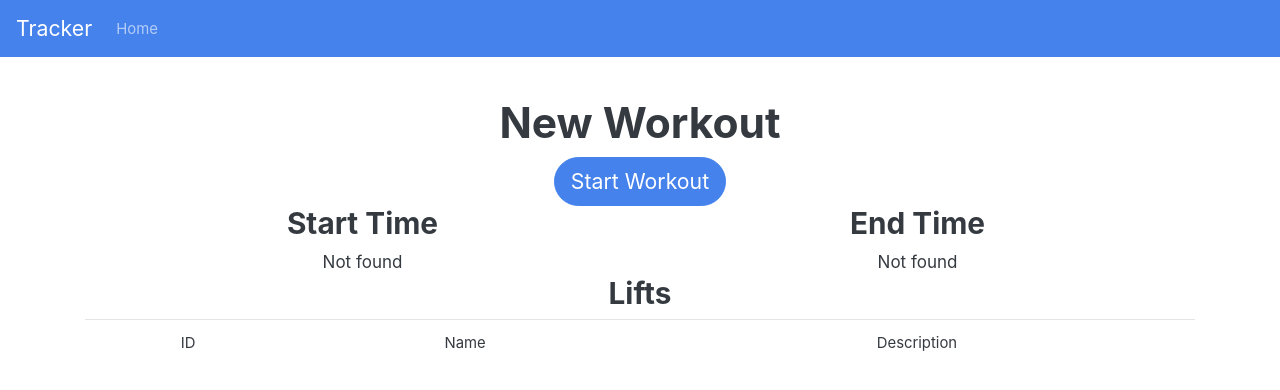
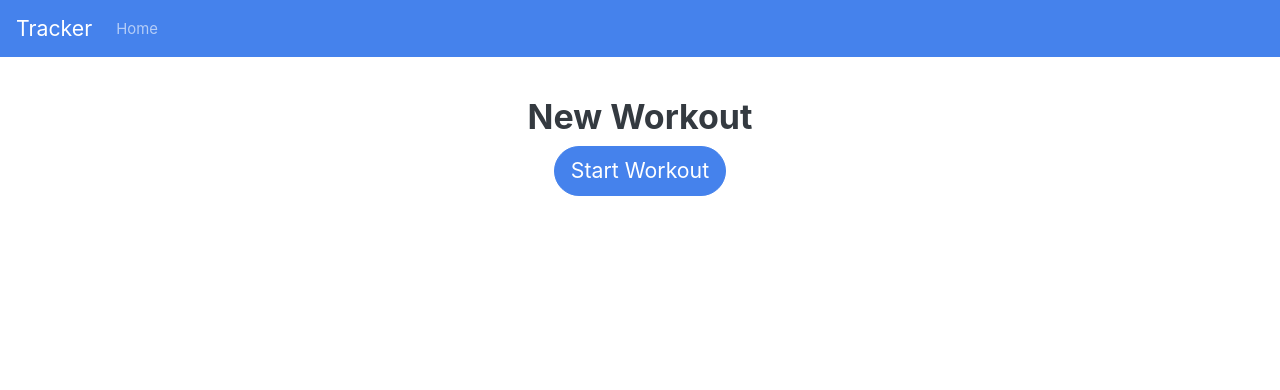
Before and after one commit to nickcoffey/tracker, a React (Create React App) app in the folder react-src/: page /workout/0 in a window 1280 px wide. Before the commit this address had no page. Shown: the top 390 px of the page. Built offline with nearby package versions, Linux system fonts and the light colour scheme.

Commit message:
Refactored Workout screen and added a timer

```diff
--- /dev/null
+++ b/react-src/src/components/workout/WorkoutDetails.js
@@ -0,0 +1,25 @@
+import React from 'react'
+import PropTypes from 'prop-types'
+import { millisToMinutesAndSeconds } from '../../util/DateUtils'
+
+export default function WorkoutDetails(props) {
+    return (
+        <div className='container'>
+            <div className='row'>
+                <div className='col'>
+                    <strong>Date Started: </strong>
+                    {new Date(props.starttime).toLocaleDateString()}
+                </div>
+                <div className='col'>
+                    <strong>Workout Length: </strong>
+                    {millisToMinutesAndSeconds(Math.abs(new Date(props.endtime) - new Date(props.starttime)))}
+                </div>
+            </div>
+        </div>
+    )
+}
+
+WorkoutDetails.propTypes = {
+    starttime: PropTypes.string.isRequired,
+    endtime: PropTypes.string.isRequired
+}
--- /dev/null
+++ b/react-src/src/components/workout/WorkoutHeader.js
@@ -0,0 +1,19 @@
+import React from 'react'
+import PropTypes from 'prop-types'
+
+export default function WorkoutHeader(props) {
+    var headerText = 'Workout'
+    if (props.isNew) {
+        headerText = 'New Workout'
+    }
+
+    return (
+        <h2>
+            {headerText}
+        </h2>
+    )
+}
+
+WorkoutHeader.propTypes = {
+    isNew: PropTypes.bool.isRequired
+}
--- /dev/null
+++ b/react-src/src/components/workout/WorkoutTimer.js
@@ -0,0 +1,28 @@
+import React from 'react'
+import PropTypes from 'prop-types'
+
+export default function WorkoutTimer(props) {
+    var workoutTime = (<div></div>)
+    var button = (<div></div>)
+    if (props.isInProgress) {
+        var workoutTime = (<div>{props.workoutLength}</div>)
+        button = (<button type='button' className='btn btn-primary btn-lg' onClick={props.endWorkout}>End Workout</button>)
+    } else if (props.isNew) {
+        button = (<button type='button' className='btn btn-primary btn-lg' onClick={props.startWorkout}>Start Workout</button>)
+    }
+
+    return (
+        <div>
+            {button}
+            {workoutTime}
+        </div>
+    )
+}
+
+WorkoutTimer.propTypes = {
+    isNew: PropTypes.bool.isRequired,
+    isInProgress: PropTypes.bool.isRequired,
+    workoutLength: PropTypes.any.isRequired,
+    startWorkout: PropTypes.func.isRequired,
+    endWorkout: PropTypes.func.isRequired
+}
--- a/react-src/src/pages/Workout.js
+++ b/react-src/src/pages/Workout.js
@@ -1,7 +1,11 @@
 import React, { Component } from 'react'
 import Form from '../components/common/Form/Form'
 import Table from '../components/common/Table'
-import { getAllByID, getOneByID, createOne, updateOneByID } from '../api/APIUtils'
+import WorkoutHeader from '../components/workout/WorkoutHeader'
+import WorkoutTimer from '../components/workout/WorkoutTimer'
+import WorkoutDetails from '../components/workout/WorkoutDetails'
+import { getAllByID, getOneByID, createOne, updateOneByID } from '../util/APIUtils'
+import { getCurrentDateString } from '../util/DateUtils'
 
 export default class Workout extends Component {
     constructor(props) {
@@ -9,6 +13,8 @@ export default class Workout extends Component {
         this.state = {
             isInProgress: false,
             isNew: false,
+            intervalID: 0,
+            workoutTimer: '',
             id: 'Not found',
             starttime: 'Not found',
             endtime: 'Not found',
@@ -16,36 +22,20 @@ export default class Workout extends Component {
         }
         this.startWorkout = this.startWorkout.bind(this)
         this.endWorkout = this.endWorkout.bind(this)
-        this.getCurrentDateString = this.getCurrentDateString.bind(this)
-        this.convertToFull = this.convertToFull.bind(this)
-    }
-
-    convertToFull(text) {
-        if(text.length === 1) {
-            text = `0${text}`
-        }
-        return text
-    }
-
-    getCurrentDateString() {
-        var date = new Date()
-        var fullHours = this.convertToFull(date.getHours().toString())
-        var fullMinutes = this.convertToFull(date.getMinutes().toString())
-        var fullMonth = this.convertToFull(date.getMonth().toString())
-        var fullDay = this.convertToFull(date.getDate().toString())
-        return `${date.getFullYear()}-${fullMonth}-${fullDay} ${fullHours}:${fullMinutes}`
+        this.startWorkoutTimer = this.startWorkoutTimer.bind(this)
     }
 
     startWorkout() {
         const newWorkout = {
             id: 0,
-            starttime:  this.getCurrentDateString(),
+            starttime:  getCurrentDateString(),
             endtime: null
         }
         createOne('workout', newWorkout).then(workout => {
             this.setState(workout)
             if(workout.id !== undefined && workout.id !== 0) {
                 this.setState({isNew: false, isInProgress: true})
+                this.startWorkoutTimer()
                 getAllByID('workoutLift', this.state.id).then(workoutLifts => this.setState({workoutLifts: workoutLifts}))
             }
         })
@@ -55,13 +45,22 @@ export default class Workout extends Component {
         const updateWorkout = {
             id: this.state.id,
             starttime:  this.state.starttime,
-            endtime: this.getCurrentDateString()
+            endtime: getCurrentDateString()
         }
         updateOneByID('workout', updateWorkout).then(workout => {
             if(workout.id !== undefined && workout.id !== 0) {
+                clearInterval(this.state.intervalID)
                 this.setState({isInProgress: false, endtime: workout.endtime})
             }
         })
+    }
+
+    startWorkoutTimer() {
+        var intervalID = setInterval(() => {
+            var currentDate = new Date(Math.abs(new Date() - new Date(this.state.starttime)))
+            this.setState({workoutTimer: `${currentDate.getMinutes()}:${currentDate.getSeconds()}`})
+        }, 1000)
+        this.setState({intervalID: intervalID})
     }
 
     componentDidMount() {
@@ -75,18 +74,6 @@ export default class Workout extends Component {
     }
 
     render() {
-        var headerText = 'Workout'
-        if (this.state.isNew) {
-            headerText = 'New Workout'
-        }
-
-        var button = (<div></div>)
-        if (this.state.isInProgress) {
-            button = (<button type='button' className='btn btn-primary btn-lg' onClick={this.endWorkout}>End Workout</button>)
-        } else if (this.state.isNew) {
-            button = (<button type='button' className='btn btn-primary btn-lg' onClick={this.startWorkout}>Start Workout</button>)
-        }
-
         const workoutLifts = this.state.workoutLifts.map(workoutLift => (
             <tr key={workoutLift.id}>
                 <td>{workoutLift.id}</td>
@@ -94,6 +81,10 @@ export default class Workout extends Component {
                 <td>{workoutLift.description}</td>
             </tr>
         ))
+        var details = (<div></div>)
+        if(!this.state.isNew && !this.state.isInProgress && this.state.endtime !== 'Not found') {
+            details = (<WorkoutDetails starttime={this.state.starttime} endtime={this.state.endtime} />)
+        }
 
         // const input = {
         //     id: 'name',
@@ -103,21 +94,12 @@ export default class Workout extends Component {
 
         return (
             <div>
-                <h1>{headerText}</h1>
-                {button}
-                <div className='container'>
-                    <div className='row'>
-                        <h3 className='col'>Start Time</h3>
-                        <h3 className='col'>End Time</h3>
-                    </div>
-                    <div className='row'>
-                        <div className='col'>{this.state.starttime}</div>
-                        <div className='col'>{this.state.endtime}</div>
-                    </div>
-                </div>
-                <h3>Lifts</h3>
-                {/* <Form onSubmit={() => {}} inputs={[input]} /> */}
-                <Table headerColumns={['ID', 'Name', 'Description']} bodyRows={workoutLifts} />
+                <WorkoutHeader isNew={this.state.isNew} />
+                <WorkoutTimer isNew={this.state.isNew} isInProgress={this.state.isInProgress} workoutLength={this.state.workoutTimer} startWorkout={this.startWorkout} endWorkout={this.endWorkout} />
+                {details}
+                {/* <h3>Lifts</h3>
+                <Form onSubmit={() => {}} inputs={[input]} />
+                <Table headerColumns={['ID', 'Name', 'Description']} bodyRows={workoutLifts} /> */}
             </div>
         )
     }
--- a/react-src/src/pages/Workouts.js
+++ b/react-src/src/pages/Workouts.js
@@ -1,6 +1,6 @@
 import React, { Component } from 'react'
 import { Link } from'react-router-dom'
-import { getAll } from '../api/APIUtils'
+import { getAll } from '../util/APIUtils'
 import Table from '../components/common/Table'
 
 export default class Workouts extends Component {
--- /dev/null
+++ b/react-src/src/util/DateUtils.js
@@ -0,0 +1,22 @@
+function convertToFull(text) {
+    if(text.length === 1) {
+        text = `0${text}`
+    }
+    return text
+}
+
+export function getCurrentDateString() {
+    var date = new Date()
+    var fullHours = convertToFull(date.getHours().toString())
+    var fullMinutes = convertToFull(date.getMinutes().toString())
+    var fullMonth = convertToFull(date.getMonth().toString())
+    var fullDay = convertToFull(date.getDate().toString())
+    var fullSeconds = convertToFull(date.getSeconds().toString())
+    return `${date.getFullYear()}-${fullMonth}-${fullDay} ${fullHours}:${fullMinutes}:${fullSeconds}`
+}
+
+export function millisToMinutesAndSeconds(millis) {
+    var minutes = Math.floor(millis / 60000)
+    var seconds = ((millis % 60000) / 1000).toFixed(0)
+    return `${minutes}:${(seconds < 10 ? '0' : '')}${seconds}`
+}
```
Also changed, not shown: react-src/src/components/workout/WorkoutForm.js (deleted, +0 -11 lines), react-src/src/util/APIUtils.js (renamed from react-src/src/api/APIUtils.js), 2 other files (tests, documents, lock files or other folders).
